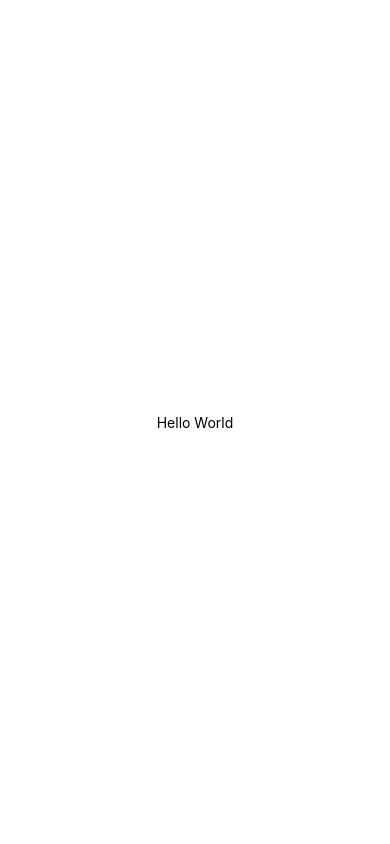
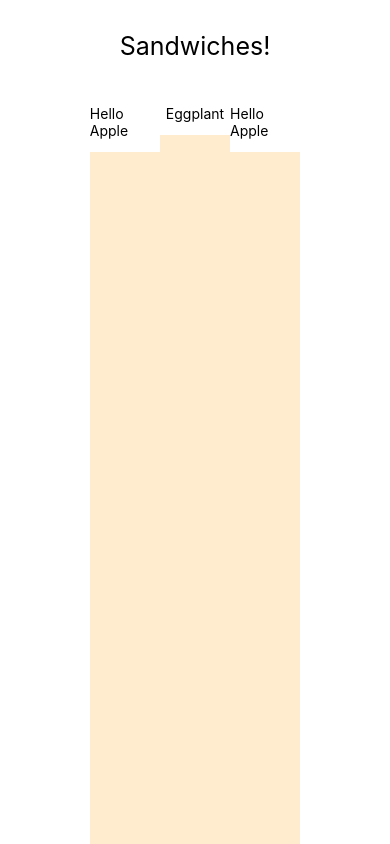
Before and after one commit to Yavuz7/SandwichProject, a React Native app: screen / in a window 390 px wide. Built offline with nearby package versions, Linux system fonts and the light colour scheme.

Commit message:
Created Basics of Header

```diff
--- a/App.js
+++ b/App.js
@@ -1,10 +1,11 @@
 import { StatusBar } from "expo-status-bar";
 import { StyleSheet, Text, View } from "react-native";
+import Header from "./Components/General/Header";
 
 export default function App() {
   return (
     <View style={styles.container}>
-      <Text>Hello World</Text>
+      <Header />
       <StatusBar style="auto" />
     </View>
   );
@@ -13,7 +14,6 @@ export default function App() {
 const styles = StyleSheet.create({
   container: {
     flex: 1,
-    backgroundColor: "#fff",
     alignItems: "center",
     justifyContent: "center",
   },
--- /dev/null
+++ b/Components/General/Header.js
@@ -0,0 +1,43 @@
+import { StyleSheet, Text, View } from "react-native";
+
+export default function Header() {
+  return (
+    <>
+      <View style={styles.title}>
+        <Text style={{ fontSize: 25 }}>Sandwiches!</Text>
+      </View>
+      <View style={styles.heading}>
+        <View style={styles.headingText}>
+          <Text>Hello Apple</Text>
+        </View>
+        <View style={styles.headingText}>
+          <Text>Eggplant</Text>
+        </View>
+        <View style={styles.headingText}>
+          <Text>Hello Apple</Text>
+        </View>
+      </View>
+    </>
+  );
+}
+
+const styles = StyleSheet.create({
+  heading: {
+    flex: 1,
+    flexDirection: "row",
+    alignItems: "center",
+    justifyContent: "space-between",
+
+    backgroundColor: "#ffebcd",
+  },
+  headingText: {
+    flex: 1,
+    alignItems: "center",
+    alignSelf: "flex-start",
+    backgroundColor: "#fff",
+    paddingVertical: "6%",
+  },
+  title: {
+    paddingVertical: "8%",
+  },
+});
```
